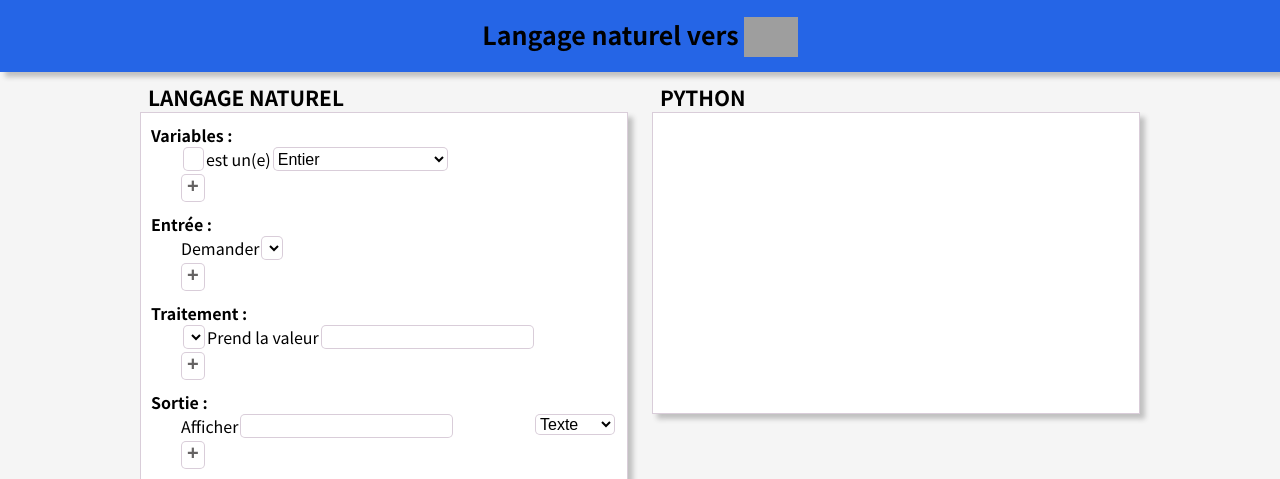
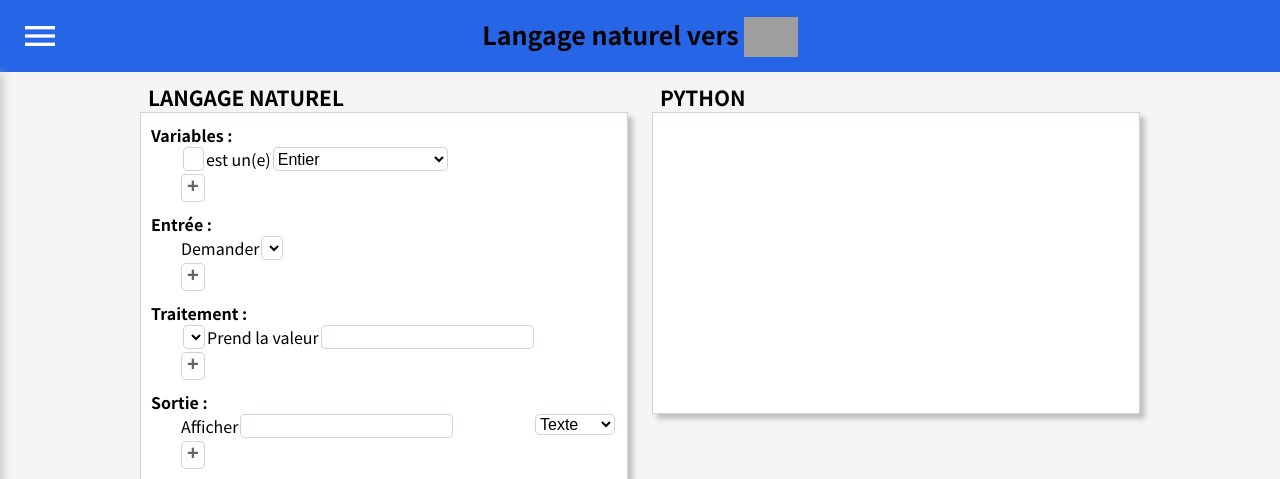
Before and after one commit to jupiter2653/langage-naturel-vers-python, a PHP site: page / in a window 1280 px wide. Shown: the top 479 px of the page. Run offline with PHP 8.4, Linux system fonts and the light colour scheme; lists and menus that the app fills with data are empty; grey boxes are pictures that could not be loaded.

Commit message:
Add menu on the left

```diff
--- a/index.html
+++ b/index.html
@@ -6,11 +6,23 @@
 	<link rel="stylesheet" type="text/css" href="style.css">
 	<!--Code mirror syntax highlighter-->
 	<link rel="stylesheet" href="codemirror-5.47.0/lib/codemirror.css">
+	<link href="https://fonts.googleapis.com/icon?family=Material+Icons"
+      rel="stylesheet">
 </head>
 <body>
 	<header>
+		<a  id="menu-openner" href="#" onclick="toggleMenu()"><i class="material-icons">menu</i></a>
 		<h1>Langage naturel vers <img alt="python" src="https://www.python.org/static/img/python-logo.png"/></h1>
 	</header>
+	<nav style="left: -302px;">
+		<h2>Menu</h2>
+		<ul>
+			<li><a href="https://github.com/jupiter2653/langage-naturel-vers-python">Page GitHub</a></li>
+			<li><a href="https://github.com/jupiter2653/langage-naturel-vers-python/blob/master/README.md">Readme</a></li>
+			<li><a href="https://github.com/jupiter2653/langage-naturel-vers-python/blob/master/README.md#aide-french">Aide</a></li>
+			<li><a href="https://github.com/jupiter2653/langage-naturel-vers-python/issues">Signaler un bug (anglais)</a> </li>
+		</ul>
+	</nav>
 	<section>
 		<div id="inputArea">
 			<h2>Langage Naturel</h2>
--- a/scripts.js
+++ b/scripts.js
@@ -98,6 +98,11 @@ function writeCode(){
 		}
 	}
 }
+function toggleMenu(){
+	$("nav").animate({
+		left: parseInt($("nav").css('left'),10) == 0 ? -$("nav").outerWidth() : 0
+	});
+}
 $(function() {
 	setVariableLists();
 	writeCode();
--- a/style.css
+++ b/style.css
@@ -5,6 +5,47 @@ body,html{
 	background-color: whitesmoke;
 	padding: 0px;
 	margin: 0px;
+}
+#menu-openner{
+	position: absolute;
+	left: 20px;
+	top: 50%;
+	transform: translate(0,-50%);
+	color: white;
+	padding: 0px;
+	height: 40px;
+}
+#menu-openner i{
+	font-size: 40px;
+}
+nav{
+	position: absolute;
+	top: 72px;
+	z-index: 1000;
+	background-color: white;
+	height: calc(100vh - 75px);
+	width: 300px;
+	border: 1px #cbcb solid;
+	box-shadow: 2px 2px 10px silver;
+}
+nav ul{
+	margin-top: 30px;
+	padding-left: 20px;
+}
+nav a{
+	color: black !important;
+	text-decoration: none;
+}
+nav h2{
+	text-align: center;
+	margin-top: 10px;
+	font-size: 1.8em;
+}
+nav li{
+	border-top: 1px #cbcb solid;
+	list-style-type: none;
+	text-align: left;
+	padding: 15px;
 }
 .form-control{
 	border: 1px #cbcb solid;
@@ -29,7 +70,8 @@ header{
 	margin: 0px;
 	padding: 20px;
 	padding-top: 5px;
-	box-shadow: 5px 5px 5px silver;
+	/*box-shadow: 5px 5px 5px silver;*/
+	position: relative;
 }
 h1{
 	margin: 0px;
```
